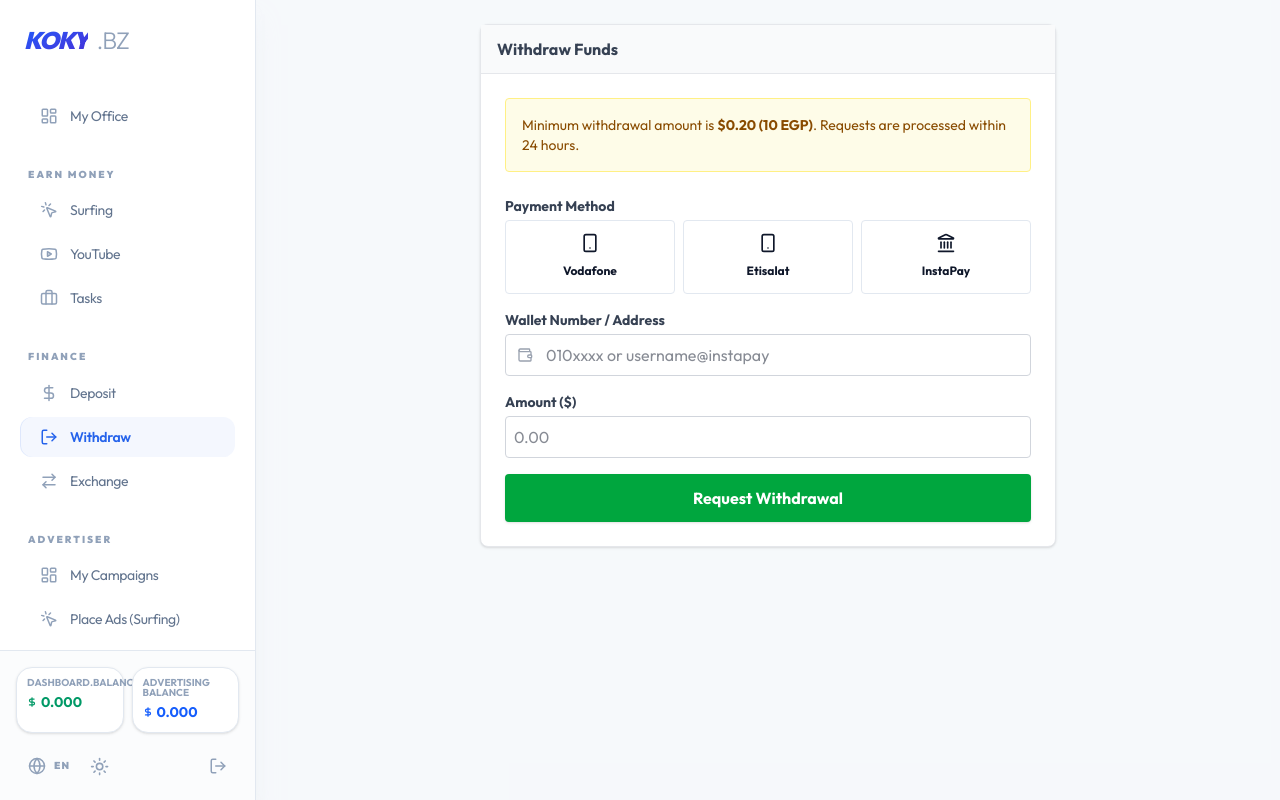
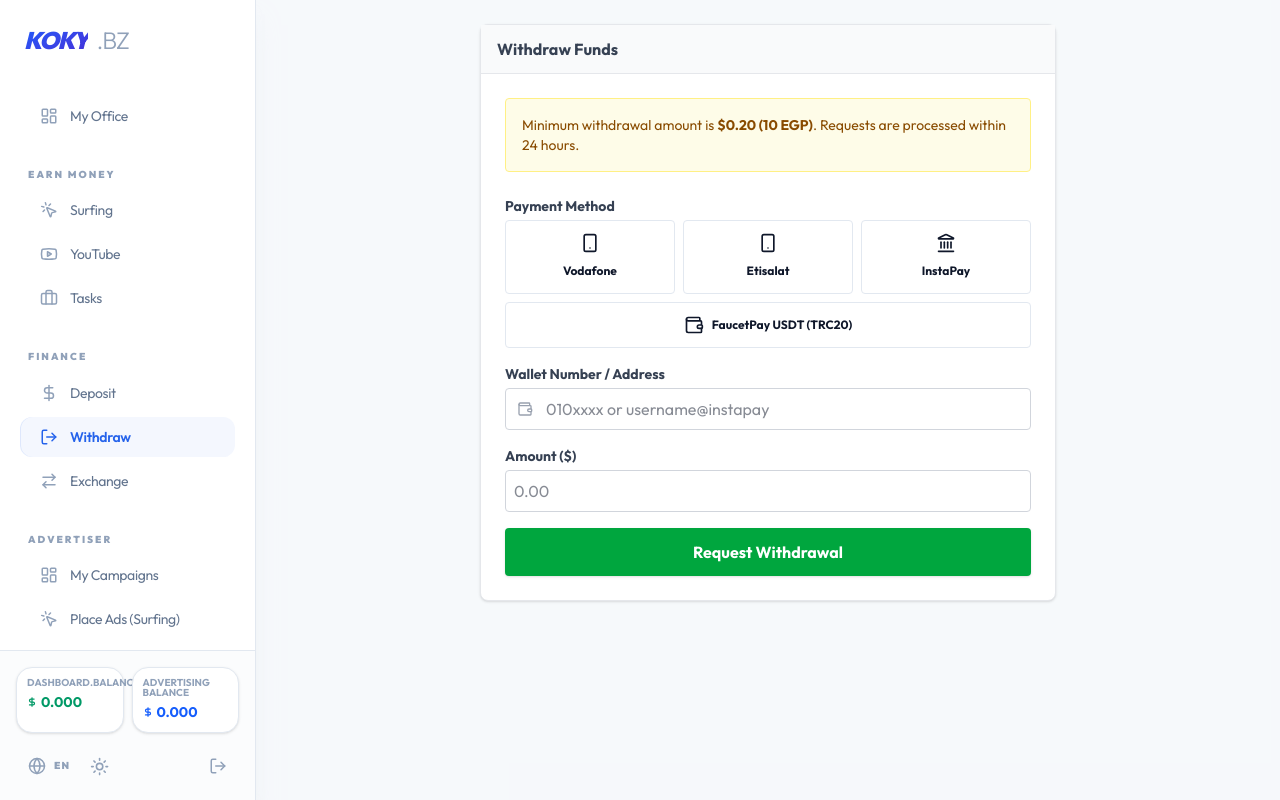
Before and after one commit to gfghhghfh118-hash/-koky-project, a Next.js app: page /dashboard/withdraw in a window 1280 px wide. Built offline with nearby package versions, Linux system fonts and the light colour scheme; no server answers.

Commit message:
Add FaucetPay and Binance crypto payment methods

```diff
--- a/app/dashboard/deposit/page.tsx
+++ b/app/dashboard/deposit/page.tsx
@@ -31,6 +31,7 @@
         { name: "Vodafone Cash", number: "01124399677", icon: Smartphone, color: "text-red-600", bg: "bg-red-50", border: "border-red-200", value: "VODAFONE_CASH" },
         { name: "Etisalat Cash", number: "01124399677", icon: Smartphone, color: "text-green-600", bg: "bg-green-50", border: "border-green-200", value: "ETISALAT" },
         { name: "InstaPay", number: "01124399677", icon: Landmark, color: "text-purple-600", bg: "bg-purple-50", border: "border-purple-200", value: "INSTAPAY" },
+        { name: "Binance Smart Chain (BEP20)", number: "0x14dbd970158f96bad00d3caf53162f7758c41d2a", icon: Wallet, color: "text-yellow-600", bg: "bg-yellow-50", border: "border-yellow-200", value: "BINANCE_SMART_CHAIN" },
     ];
 
     const copyToClipboard = (text: string, name: string) => {
@@ -109,6 +110,7 @@
                                         <option value="VODAFONE_CASH">Vodafone Cash</option>
                                         <option value="ETISALAT">Etisalat Cash</option>
                                         <option value="INSTAPAY">InstaPay</option>
+                                        <option value="BINANCE_SMART_CHAIN">Binance Smart Chain (BEP20)</option>
                                     </select>
                                 </div>
                                 <div>
--- a/app/dashboard/withdraw/page.tsx
+++ b/app/dashboard/withdraw/page.tsx
@@ -68,6 +68,15 @@
                                     </div>
                                 </label>
                             </div>
+                            <div className="grid grid-cols-1 mt-2">
+                                <label className="cursor-pointer">
+                                    <input type="radio" name="method" value="FAUCETPAY_USDT" className="peer sr-only" />
+                                    <div className="p-3 border rounded text-center hover:bg-gray-50 peer-checked:border-blue-500 peer-checked:bg-blue-50 peer-checked:text-blue-700 transition-all flex items-center justify-center gap-2">
+                                        <Wallet className="" size={20} />
+                                        <span className="text-xs font-bold">FaucetPay USDT (TRC20)</span>
+                                    </div>
+                                </label>
+                            </div>
                         </div>
 
                         <div>
```
